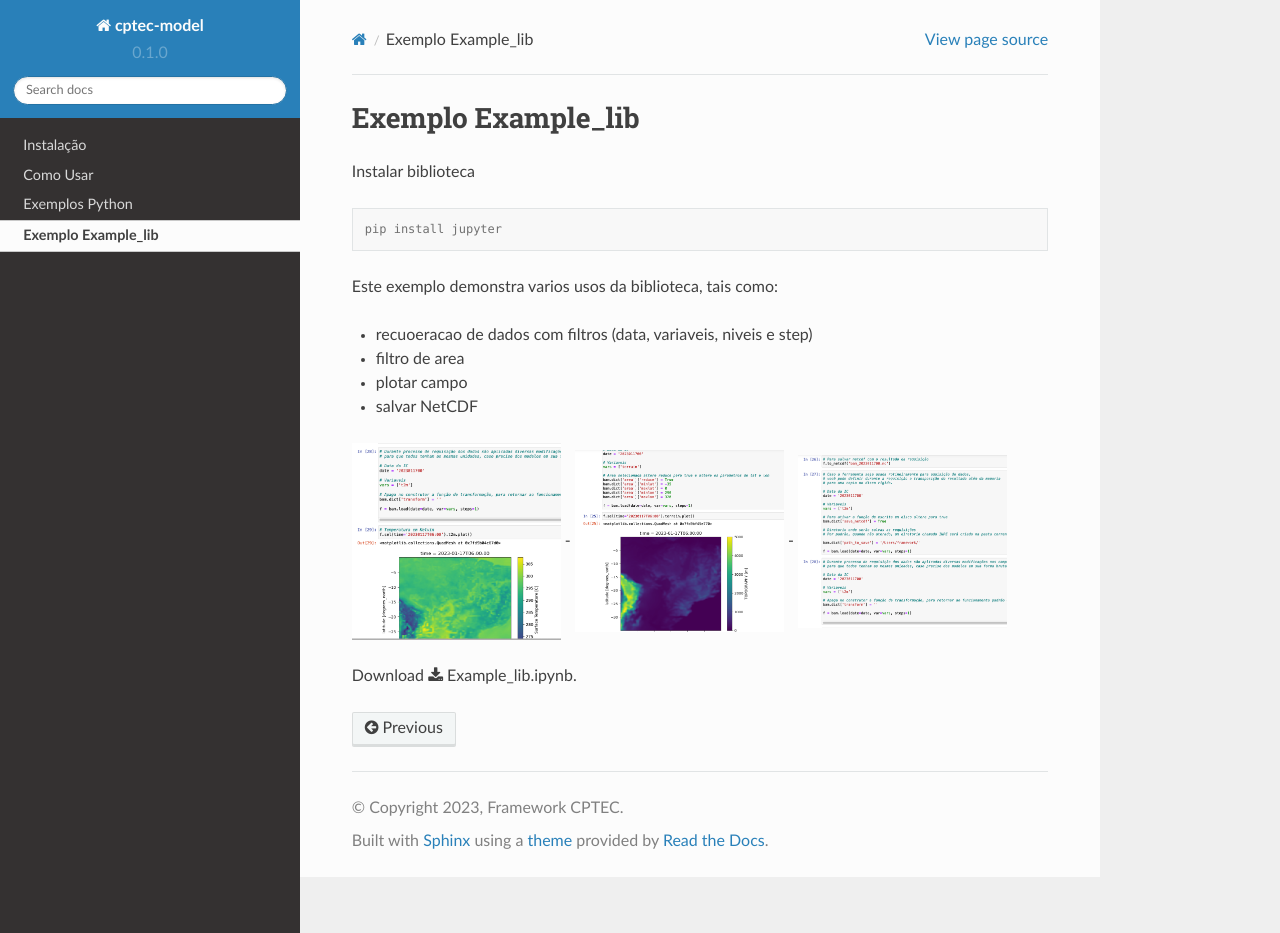
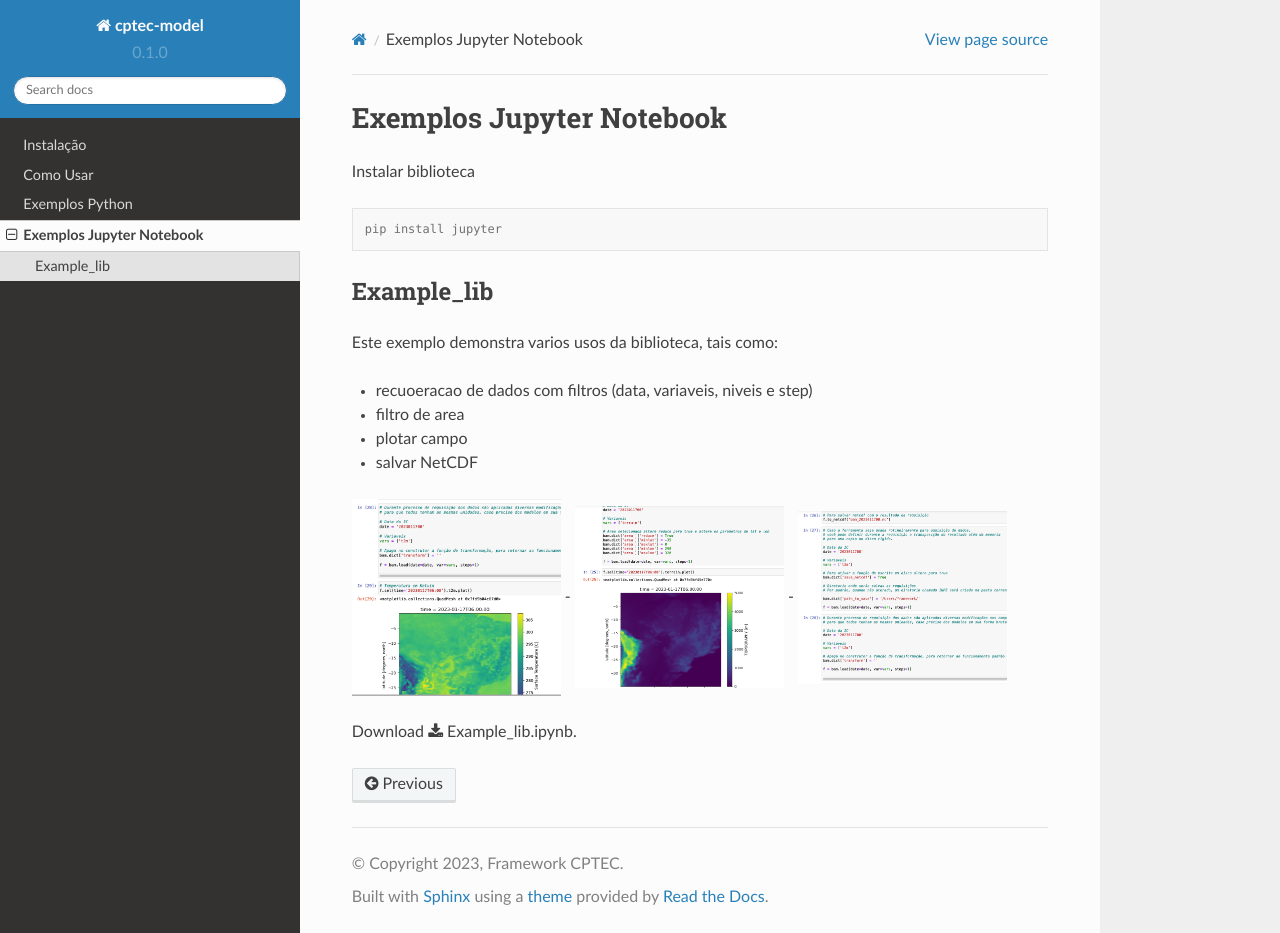
Before and after one commit to framework-CPTEC/tutorial, a Sphinx documentation site: the page built from docs/source/exampleNotebook.rst, in a window 1280 px wide and 933 px high. Built offline with Sphinx 7.4.7 and the Read the Docs theme 2.0.0, drawn with Linux system fonts in a browser that asks for light colours; pages that are not in the unit, such as notebooks, are missing from menus.

Commit message:
Update exampleNotebook.rst

```diff
--- a/docs/source/exampleNotebook.rst
+++ b/docs/source/exampleNotebook.rst
@@ -1,6 +1,5 @@
-
-Exemplo Example_lib
-===================
+Exemplos Jupyter Notebook
+=========================
 
 Instalar biblioteca
 
```
Also changed, not shown: other parts of docs/source/exampleNotebook.rst (+2 -0 lines).
